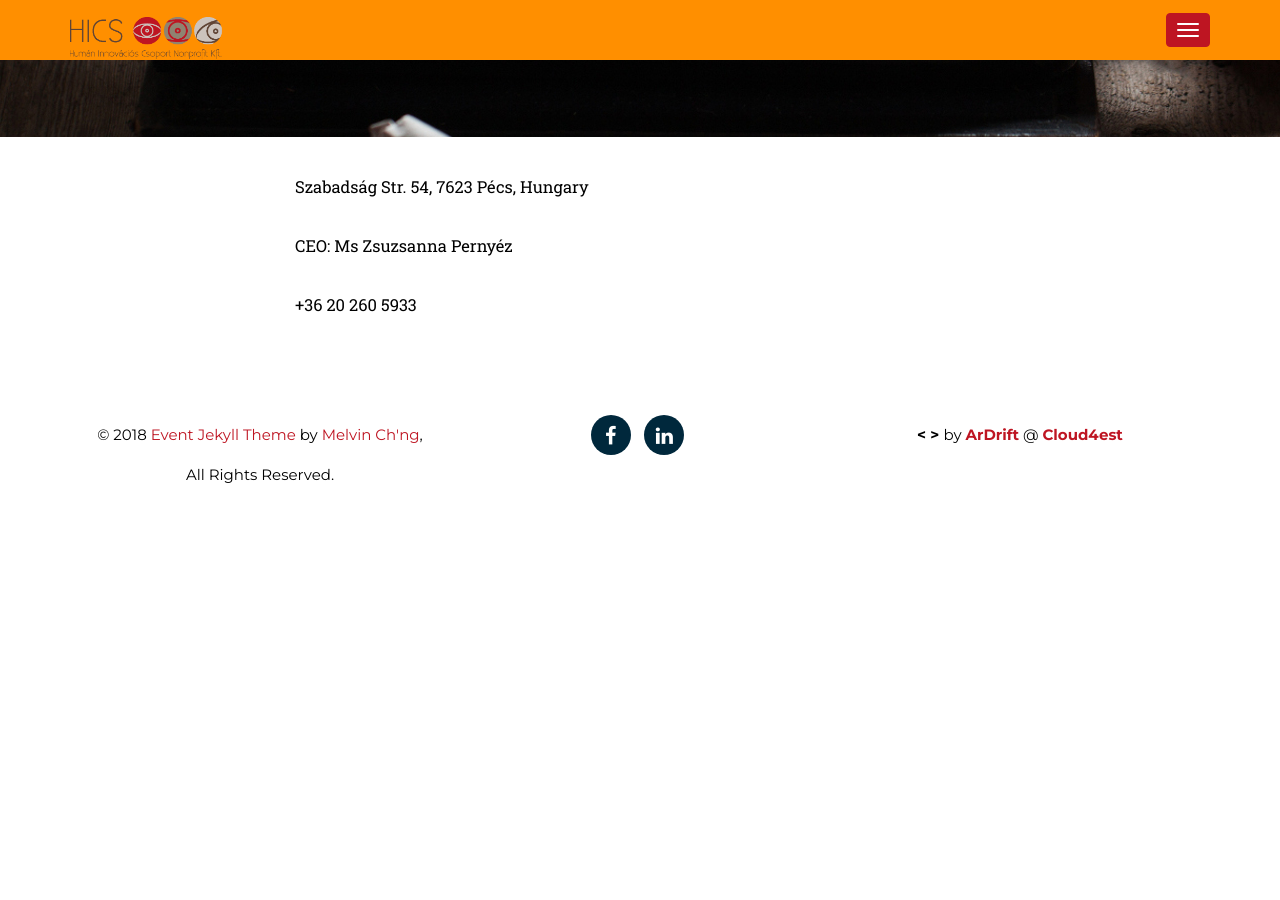
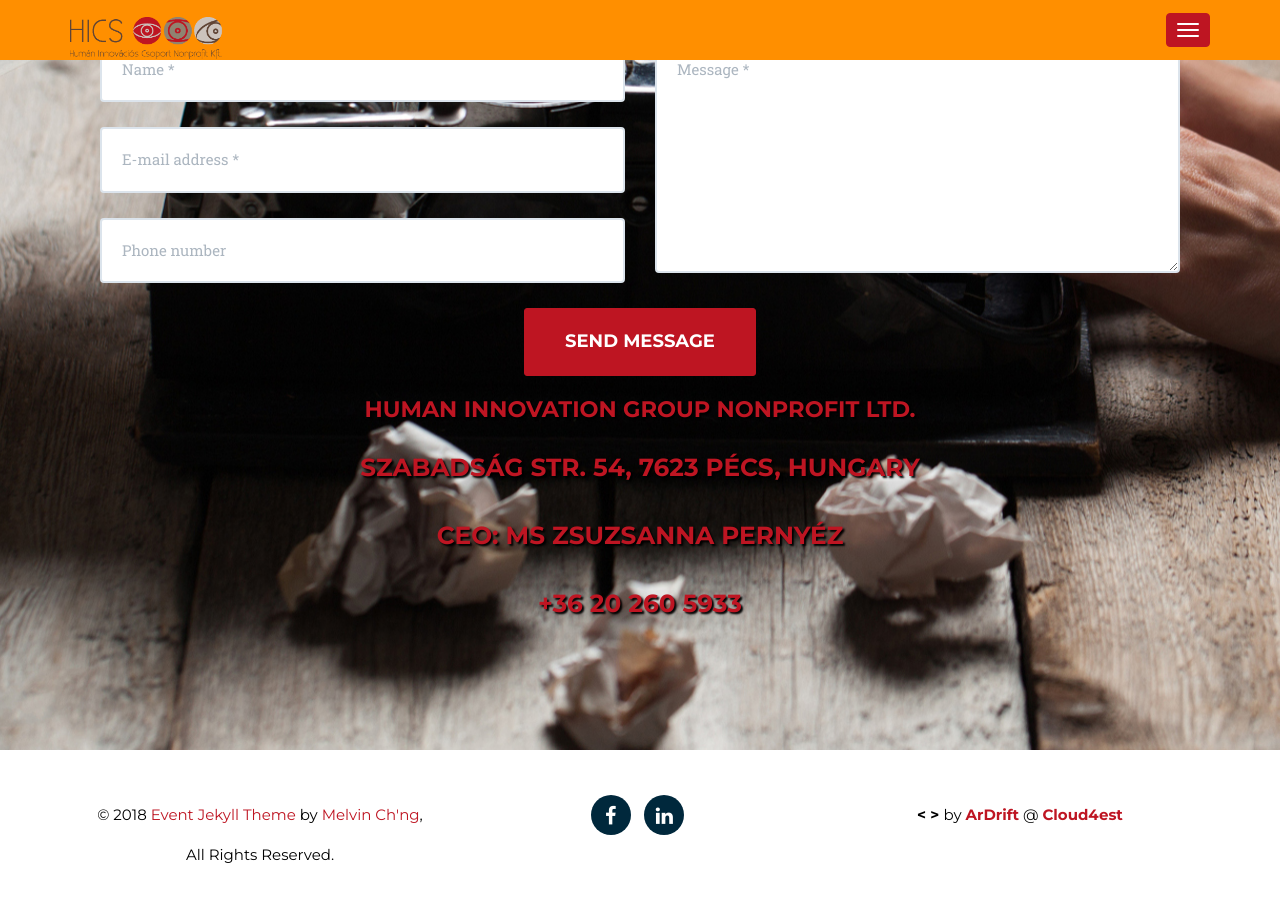
Before and after one commit to ArDrift/rebase_hics, a Jekyll site: the page built from index_en.md, in a window 1280 px wide and 900 px high, scrolled down 22647 px. Built offline with Jekyll 4.4.1, drawn with Linux system fonts in a browser that asks for light colours; some web fonts are replaced; before the commit the page ends 23167 px from its top, so only the background shows below that.

Commit message:
Fix contact section

```diff
--- a/_includes/data/content.html
+++ b/_includes/data/content.html
@@ -1,5 +1,6 @@
 {% if section.ref != "projects" %}
 <!-- Page content -->
+{% if section.ref != "contact" %}
 {% if section.ref != "intro" %}
 <div class="portfolio-modal" id="{{ section.order }}" tabindex="-1" role="dialog" aria-hidden="true">
     <div class="modal-content">
@@ -31,7 +32,9 @@
       </div>
   </div>
 {% endif %}
-
+{% elsif section.ref == "contact" %}
+{{ section.content }}
+{% endif %}
 {% elsif section.ref == "projects" %}
 {% assign posts=site.posts | where:"lang",page.lang %}
 {% for post in posts %}
--- a/_includes/data/section.html
+++ b/_includes/data/section.html
@@ -1,6 +1,7 @@
 {% assign sorted_pages = site.pages | sort:"order" | where:"lang",page.lang %}
 {% for section in sorted_pages %}
 {% if section.title %}
+{% if section.ref != "contact" %}
 {% if section.ref != "intro" %}
 <!-- Page section -->
 <section id="{{ section.ref }}">
@@ -31,11 +32,59 @@
       {% include data/content.html %}
     </div>{% endif %}
 </section>
-
+{% endif %}
+{% elsif section.ref == "contact" %}
+<section id="{{ section.ref }}">
+  <div class="container">
+      <div class="row">
+          <div class="col-lg-12 text-center">
+              <h2 class="section-heading">{% if page.lang == "hu" %}{{ site.data.strings.sections.contact.hu }}{% elsif page.lang == "en" %}{{ site.data.strings.sections.contact.en }}{% endif %}</h2>
+          </div>
+      </div>
+      <div class="row">
+        <div>
+          <div class="col-lg-12">
+              <form name="sentMessage" id="contactForm" action="https://formspree.io/info@hics.hu" method="POST">
+                  <div class="row">
+                      <div class="col-md-6">
+                          <div class="control-group form-group">
+                              <input type="text" class="form-control" name="name" autocomplete='name' placeholder="{% if page.lang == "hu" %}{{ site.data.strings.titles.name.hu }}{% elsif page.lang == "en" %}{{ site.data.strings.titles.name.en }}{% endif %} *" id="name" required data-validation-required-message="{% if page.lang == "hu" %}{{ site.data.strings.text.name.hu }}{% elsif page.lang == "en" %}{{ site.data.strings.text.name.en }}{% endif %}"WW>
+                              <p class="help-block text-danger"></p>
+                          </div>
+                          <div class="control-group form-group">
+                              <input type="email" class="form-control" name="_replyto" autocomplete='email' placeholder="{% if page.lang == "hu" %}{{ site.data.strings.titles.email.hu }}{% elsif page.lang == "en" %}{{ site.data.strings.titles.email.en }}{% endif %} *" id="email" required data-validation-required-message="{% if page.lang == "hu" %}{{ site.data.strings.text.message.hu }}{% elsif page.lang == "en" %}{{ site.data.strings.text.message.en }}{% endif %}">
+                              <p class="help-block text-danger"></p>
+                          </div>
+                          <div class="control-group form-group">
+                              <input type="tel" class="form-control" name="phone" autocomplete='tel-national' placeholder="{% if page.lang == "hu" %}{{ site.data.strings.titles.phone.hu }}{% elsif page.lang == "en" %}{{ site.data.strings.titles.phone.en }}{% endif %}" id="phone" required data-validation-required-message="{% if page.lang == "hu" %}{{ site.data.strings.text.message.hu }}{% elsif page.lang == "en" %}{{ site.data.strings.text.message.en }}{% endif %}">
+                              <p class="help-block text-danger"></p>
+                          </div>
+                      </div>
+                      <div class="col-md-6">
+                          <div class="control-group form-group">
+                              <textarea class="form-control" name="message" placeholder="{% if page.lang == "hu" %}{{ site.data.strings.titles.message.hu }}{% elsif page.lang == "en" %}{{ site.data.strings.titles.message.en }}{% endif %} *" id="message" required data-validation-required-message="{% if page.lang == "hu" %}{{ site.data.strings.text.message.hu }}{% elsif page.lang == "en" %}{{ site.data.strings.text.message.en }}{% endif %}"></textarea>
+                              <p class="help-block text-danger"></p>
+                          </div>
+                      </div>
+                      <div class="clearfix"></div>
+                      <div class="col-lg-12 text-center">
+                          <div id="success"></div>
+                          <button type="submit" value="Send" class="btn btn-xl">{% if page.lang == "hu" %}{{ site.data.strings.titles.send_message.hu }}{% elsif page.lang == "en" %}{{ site.data.strings.titles.send_message.en }}{% endif %}</button>
+                          <h2 class="section-subheading text-primary">{% if page.lang == "hu" %}{{ site.data.strings.titles.main.hu }}{% elsif page.lang == "en" %}{{ site.data.strings.titles.main.en }}{% endif %}</br>
+                          {% include data/content.html %}</h2>
+                      </div>
+                    </form>
+                </div>
+          </div>
+      </div>
+  </div>
+</section>
 {% endif %}
 
 {% if section.ref != "projects" %}
+{% if section.ref != "contact" %}
 {% include data/content.html %}
+{% endif %}
 {% endif %}
 
 {% endif %}
```
